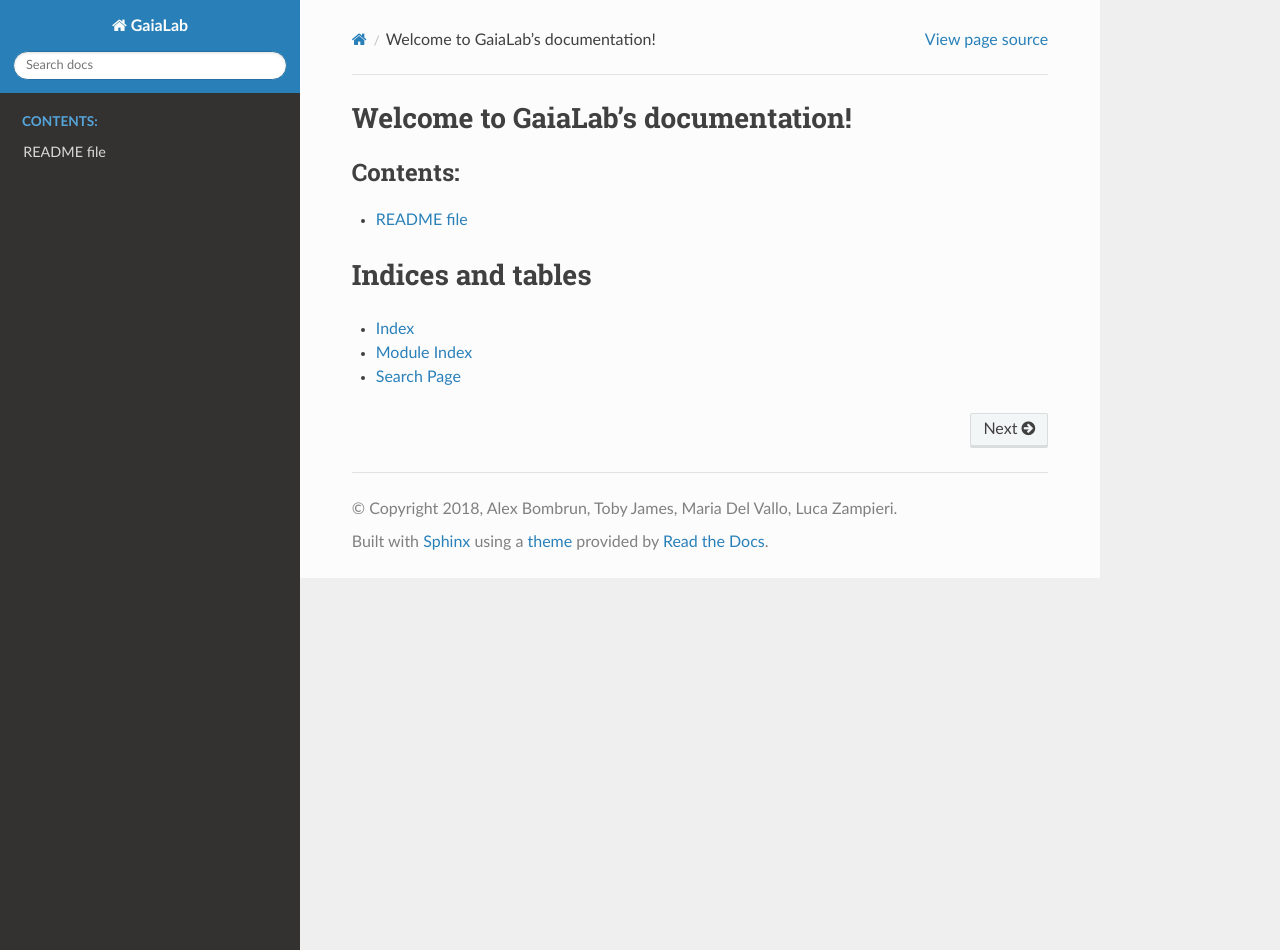
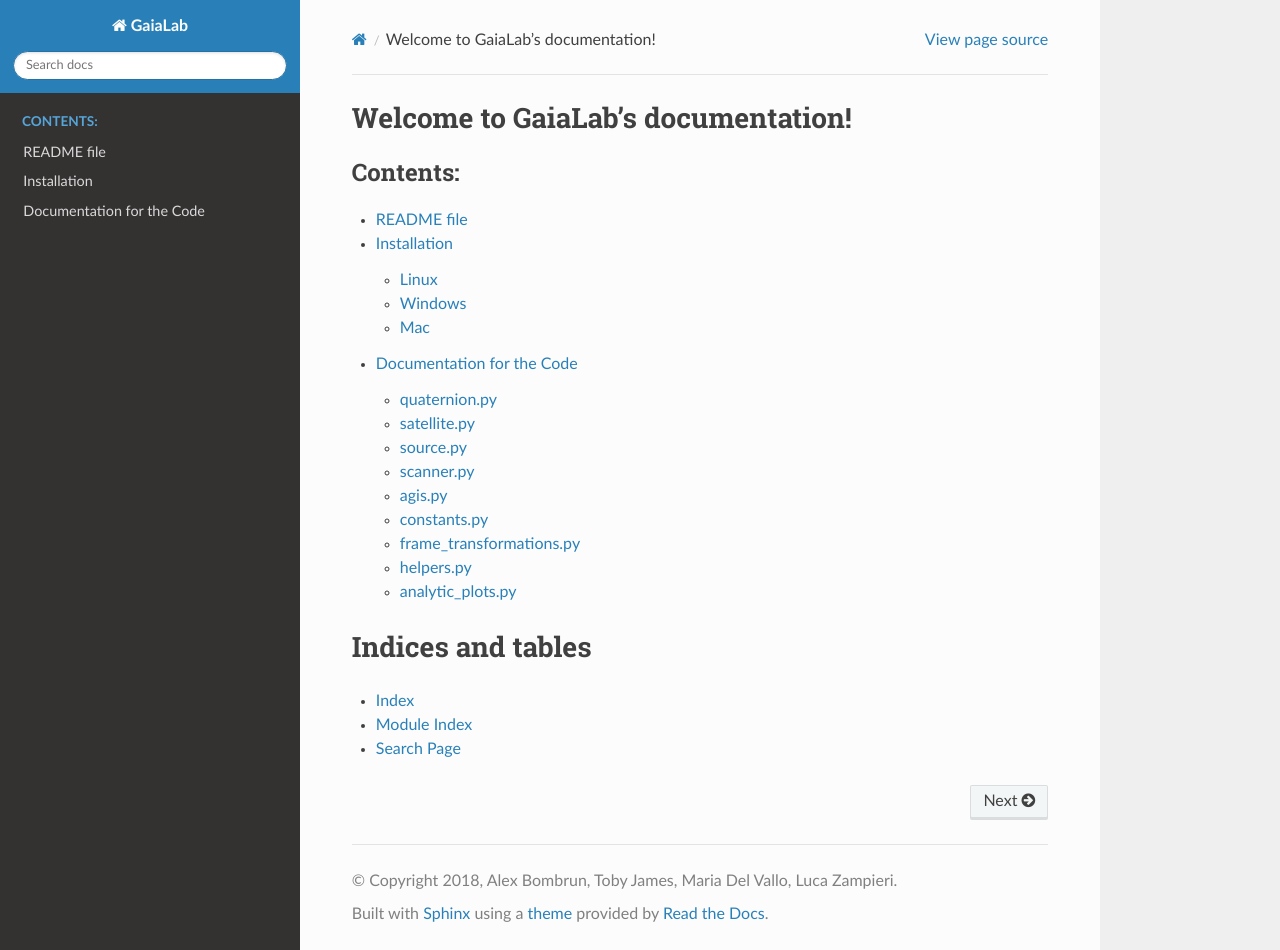
Before and after one commit to bombrun/GaiaLab, a Sphinx documentation site: the page built from docs/source/index.rst, in a window 1280 px wide and 950 px high. Built offline with Sphinx 7.4.7 and the Read the Docs theme 2.0.0, drawn with Linux system fonts in a browser that asks for light colours.

Commit message:
working draft documentation

```diff
--- /dev/null
+++ b/docs/source/Code_documentation/code.rst
@@ -0,0 +1,47 @@
+Documentation for the Code
+**************************
+Here is described the list of files documented and corresponding functions
+
+quaternion.py
+=============
+.. automodule:: quaternion
+    :members:
+
+satellite.py
+============
+.. automodule:: satellite
+    :members:
+
+source.py
+=========
+.. automodule:: source
+    :members:
+
+scanner.py
+==========
+.. automodule:: scanner
+    :members:
+
+agis.py
+=======
+
+.. automodule:: agis
+    :members:
+
+constants.py
+============
+.. automodule:: constants
+
+frame_transformations.py
+========================
+.. automodule:: frame_transformations
+
+helpers.py
+==========
+.. automodule:: helpers
+    :members:
+
+analytic_plots.py
+=================
+.. automodule:: analytic_plots
+    :members:
--- a/docs/source/README.rst
+++ b/docs/source/README.rst
@@ -2,3 +2,5 @@ README file
 ===========
 
 Just to check that everything is working.
+
+Note that to add modules (e.g. with automodule) the path to the module should be in conf.py as done previoulsy.
--- a/docs/source/index.rst
+++ b/docs/source/index.rst
@@ -7,6 +7,9 @@ Welcome to GaiaLab's documentation!
    :caption: Contents:
 
    README
+   installation
+   Code_documentation/code
+
 
 
 Indices and tables
```
Also changed, not shown: docs/source/code.txt (deleted, +0 -18 lines), docs/source/installation.rst (added, +17 -0 lines), 3 other files.
